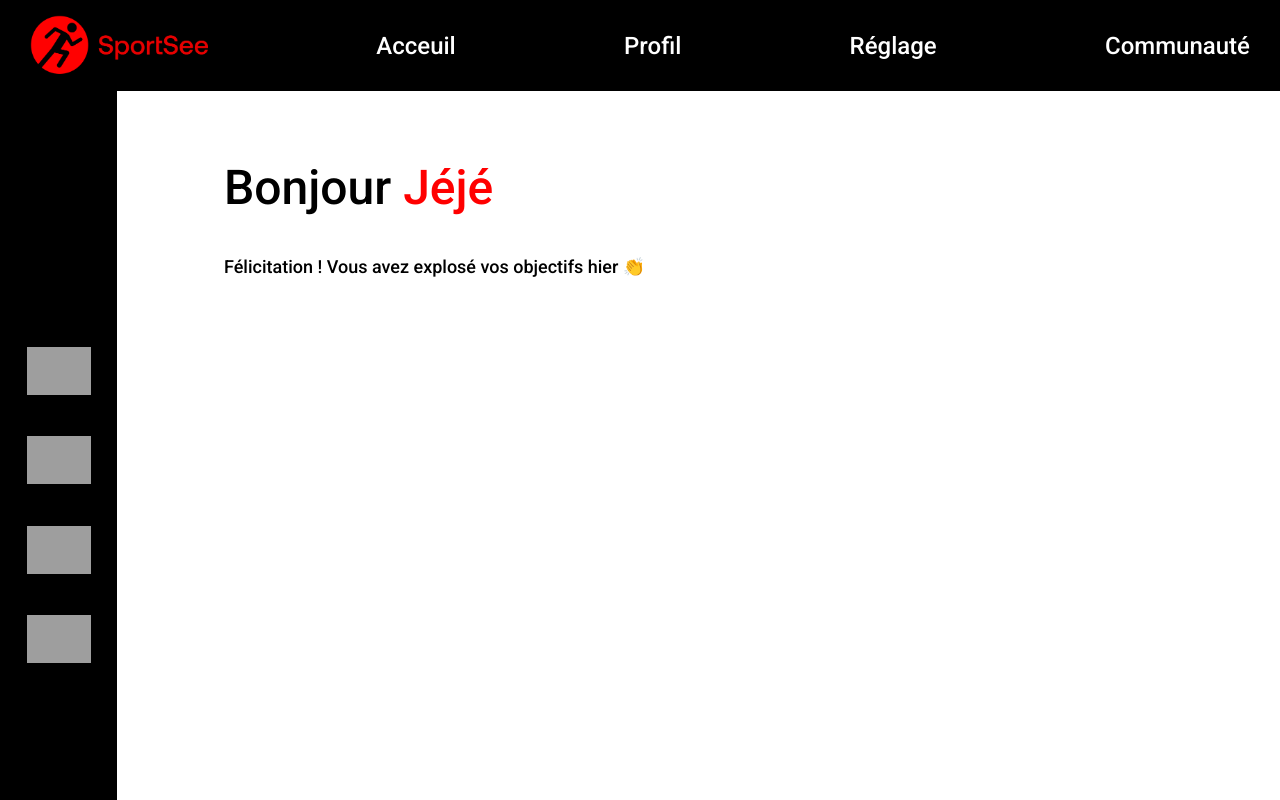
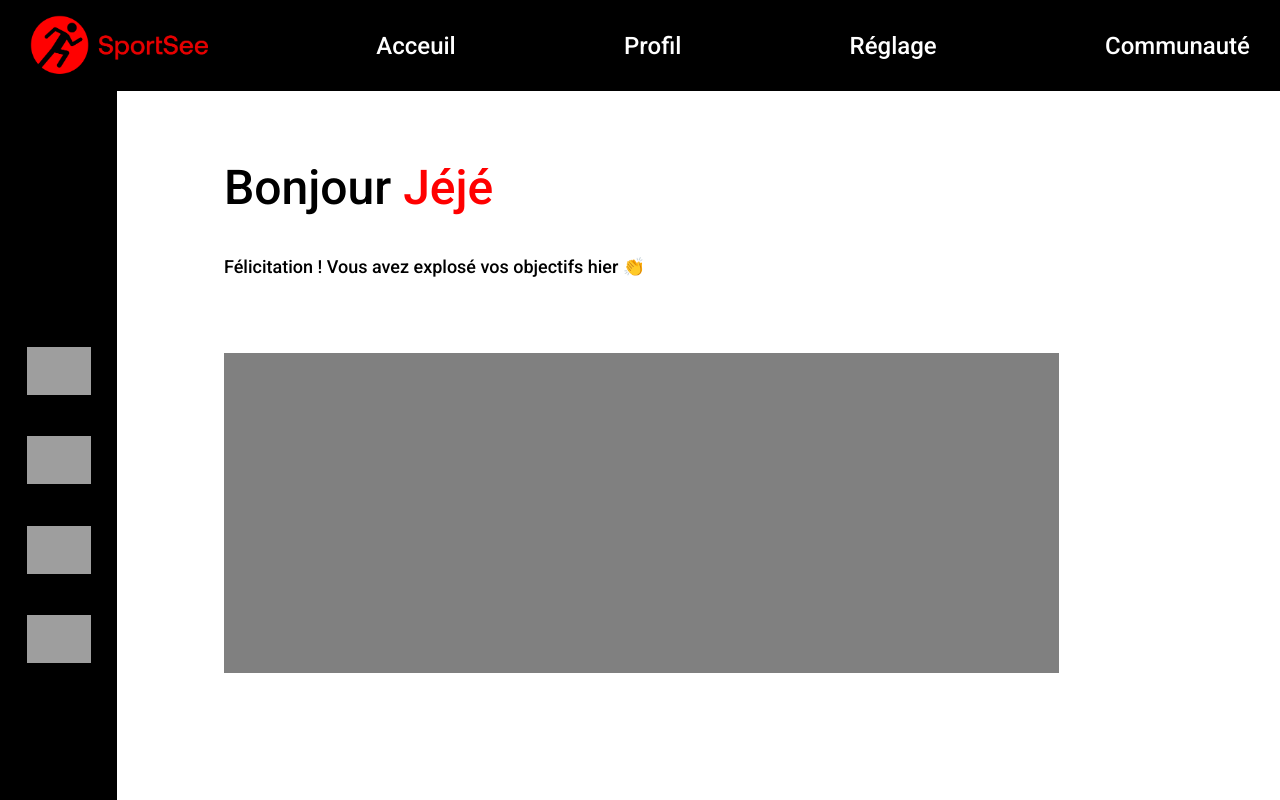
Before and after one commit to citymer/JeromeMercier_12_19082022, a React (Create React App) app: page / in a window 1280 px wide. Shown: the top 800 px of the page. Built offline with nearby package versions, Linux system fonts and the light colour scheme; grey boxes are pictures that could not be loaded.

Commit message:
activité quotidienne

```diff
--- a/src/App.js
+++ b/src/App.js
@@ -2,6 +2,7 @@ import Header from './components/Header'
 import './styles/index.scss'
 import NavLeft from './components/NavLeft'
 import Titres from './components/Titres'
+import ActiviteQuotidienne from './components/ActiviteQuotidienne'
 
 function App() {
   return (
@@ -11,6 +12,12 @@ function App() {
         <NavLeft />
         <section>
           <Titres />
+          <div className="resultat">
+            <div className="graphiques">
+              <ActiviteQuotidienne />
+            </div>
+            <div className="iconeValeur"></div>
+          </div>
         </section>
       </main>
     </div>
--- /dev/null
+++ b/src/components/ActiviteQuotidienne.jsx
@@ -0,0 +1,7 @@
+import React from 'react'
+
+const ActiviteQuotidienne = () => {
+  return <div className="activite"></div>
+}
+
+export default ActiviteQuotidienne
--- /dev/null
+++ b/src/styles/components/_activiteQuotidienne.css
@@ -0,0 +1 @@
+.activite{width:835px;height:320px;background-color:gray}
--- /dev/null
+++ b/src/styles/components/_activiteQuotidienne.scss
@@ -0,0 +1,5 @@
+.activite {
+  width: 835px;
+  height: 320px;
+  background-color: gray;
+}
--- a/src/styles/index.css
+++ b/src/styles/index.css
@@ -1 +1 @@
-header{width:100%;height:91px}nav{display:flex;justify-content:space-between;align-items:center;height:100%;background-color:#000;color:#fff;font-size:24px}.logo{width:178px;height:60.93px;margin-left:30px}.communaute{margin-right:30px}.navleft{height:100%;width:117px;background-color:#000}.contentIcon{height:316px;width:64px;margin:0 auto;margin-top:256px;display:flex;flex-direction:column;justify-content:space-between}.copiryght{font-size:12px;height:35px;width:138px;color:#fff;transform:rotate(-90deg);margin-top:190px}body{margin:0;font-family:"Roboto",sans-serif}main{width:100%;height:933px;display:flex}
+header{width:100%;height:91px}nav{display:flex;justify-content:space-between;align-items:center;height:100%;background-color:#000;color:#fff;font-size:24px}.logo{width:178px;height:60.93px;margin-left:30px}.communaute{margin-right:30px}.navleft{height:100%;width:117px;background-color:#000}.contentIcon{height:316px;width:64px;margin:0 auto;margin-top:256px;display:flex;flex-direction:column;justify-content:space-between}.copiryght{font-size:12px;height:35px;width:138px;color:#fff;transform:rotate(-90deg);margin-top:190px}.titres{margin-left:107px;margin-top:68px}h1{font-size:48px;font-weight:500}h1 span{color:red}h2{font-size:18px;font-weight:400}.activite{width:835px;height:320px;background-color:gray}body{margin:0;font-family:"Roboto",sans-serif}main{width:100%;height:933px;display:flex}.resultat{display:flex;margin-left:107px;margin-top:76px}
--- a/src/styles/index.scss
+++ b/src/styles/index.scss
@@ -1,6 +1,7 @@
 @import './components/header';
 @import './components/navLeft';
 @import './components/titres';
+@import './components/activiteQuotidienne';
 
 body {
   margin: 0;
@@ -11,3 +12,8 @@ main {
   height: 933px;
   display: flex;
 }
+.resultat {
+  display: flex;
+  margin-left: 107px;
+  margin-top: 76px;
+}
```
